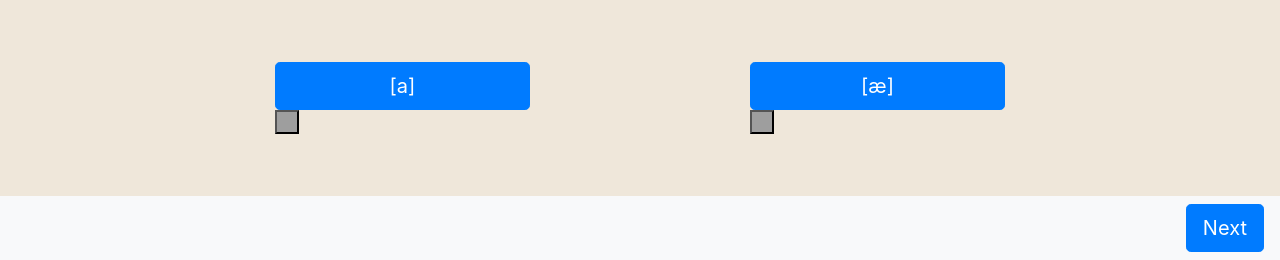
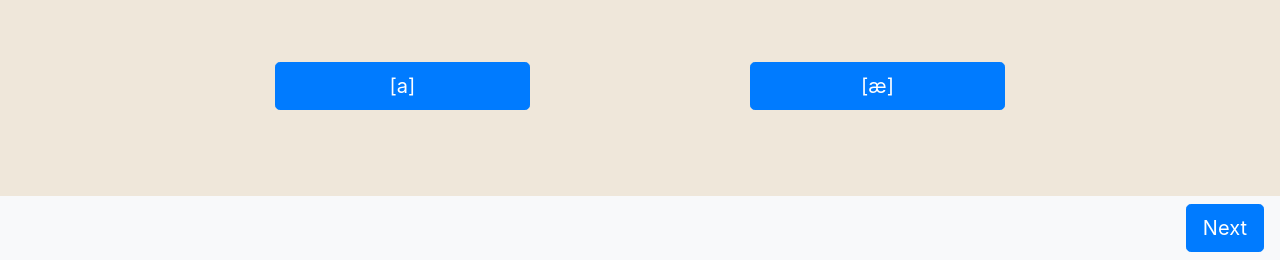
Before and after one commit to shallotly/ui-design-ipa, a Flask app: page /quiz/1 in a window 1280 px wide. Shown: the part 540-800 px from the top of the page. Run offline with Flask 2, Linux system fonts and the light colour scheme; some libraries are stand-ins or nearby versions; grey boxes are pictures that could not be loaded.

Commit message:
make audios appear after choices are selected

```diff
--- a/static/main.css
+++ b/static/main.css
@@ -125,10 +125,11 @@ table {
   background-size: cover;
   background-repeat: no-repeat;
   background-position: 50% 50%;
-
+  visibility: hidden;
   display: inline-block;
   height: 1.5rem;
   width: 1.5rem;
+  border:#fff
 }
 
 .vowel-card{
--- a/static/quiz.js
+++ b/static/quiz.js
@@ -10,6 +10,8 @@ $(document).ready(function () {
       $("#quiz-button-a").click(function() {
         var select = "a"
         console.log(select)
+        $("#choice2a").css("visibility", "visible")
+        $("#choice2b").css("visibility", "visible")
 
         if (select == correct){
           $(this).removeClass('btn-primary').addClass('btn-success').prop("disabled", true);
@@ -56,6 +58,8 @@ $(document).ready(function () {
       $("#quiz-button-b").click(function() {
         var select = "b"
         console.log(select)
+        $("#choice2a").css("visibility", "visible")
+        $("#choice2b").css("visibility", "visible")
 
         if (select == correct){
           $(this).removeClass('btn-primary').addClass('btn-success').prop("disabled", true);
@@ -104,6 +108,9 @@ $(document).ready(function () {
       $("#quiz-button-a").click(function() {
         var select = "a"
         console.log(select)
+        $("#choice3a").css("visibility", "visible")
+        $("#choice3b").css("visibility", "visible")
+        $("#choice3c").css("visibility", "visible")
 
         if (select == correct){
           $(this).removeClass('btn-primary').addClass('btn-success').prop("disabled", true);
@@ -160,6 +167,9 @@ $(document).ready(function () {
       $("#quiz-button-b").click(function() {
         var select = "b"
         console.log(select)
+        $("#choice3a").css("visibility", "visible")
+        $("#choice3b").css("visibility", "visible")
+        $("#choice3c").css("visibility", "visible")
 
         if (select == correct){
           $(this).removeClass('btn-primary').addClass('btn-success').prop("disabled", true);
@@ -215,6 +225,9 @@ $(document).ready(function () {
       $("#quiz-button-c").click(function() {
         var select = "c"
         console.log(select)
+        $("#choice3a").css("visibility", "visible")
+        $("#choice3b").css("visibility", "visible")
+        $("#choice3c").css("visibility", "visible")
 
         if (select == correct){
           $(this).removeClass('btn-primary').addClass('btn-success').prop("disabled", true);
--- a/templates/quiz.html
+++ b/templates/quiz.html
@@ -33,7 +33,7 @@
         <button type="button" class="btn btn-primary btn-lg quiz-btn" id="quiz-button-a">{{ data["choice_a"] | safe}}</button>
         <audio id="player_1" src={{data["audio_a"] | safe}}></audio>
         <div>
-          <button class="quiz_player" onclick="document.getElementById('player_1').play()"></button>
+          <button class="quiz_player" id="choice2a" onclick="document.getElementById('player_1').play()"></button>
         </div>
       </div>
       <div class="col-md-2">
@@ -42,7 +42,7 @@
         <button type="button" class="btn btn-primary btn-lg quiz-btn" id="quiz-button-b">{{ data["choice_b"] | safe}}</button>
         <audio id="player_2" src={{data["audio_b"] | safe}}></audio>
         <div>
-          <button class="quiz_player" onclick="document.getElementById('player_2').play()"></button>
+          <button class="quiz_player" id="choice2b" onclick="document.getElementById('player_2').play()"></button>
         </div>
       </div>
       <div class="col-md-2">
@@ -58,7 +58,7 @@
         <button type="button" class="btn btn-primary btn-lg quiz-btn" id="quiz-button-a">{{ data["choice_a"] | safe}}</button>
         <audio id="player_1" src={{data["audio_a"] | safe}}></audio>
         <div>
-          <button class="quiz_player" onclick="document.getElementById('player_1').play()"></button>
+          <button class="quiz_player" id="choice3a" onclick="document.getElementById('player_1').play()"></button>
         </div>
       </div>
       <div class="col-md-1">
@@ -67,7 +67,7 @@
         <button type="button" class="btn btn-primary btn-lg quiz-btn" id="quiz-button-b">{{ data["choice_b"] | safe}}</button>
         <audio id="player_2" src={{data["audio_b"] | safe}}></audio>
         <div>
-          <button class="quiz_player" onclick="document.getElementById('player_2').play()"></button>
+          <button class="quiz_player" id="choice3b" onclick="document.getElementById('player_2').play()"></button>
         </div>
       </div>
       <div class="col-md-1">
@@ -76,7 +76,7 @@
         <button type="button" class="btn btn-primary btn-lg quiz-btn" id="quiz-button-c">{{ data["choice_c"] | safe}}</button>
         <audio id="player_3" src={{data["audio_c"] | safe}}></audio>
         <div>
-          <button class="quiz_player" onclick="document.getElementById('player_3').play()"></button>
+          <button class="quiz_player" id="choice3c" onclick="document.getElementById('player_3').play()"></button>
         </div>
       </div>
       <div class="col-md-2">
```
